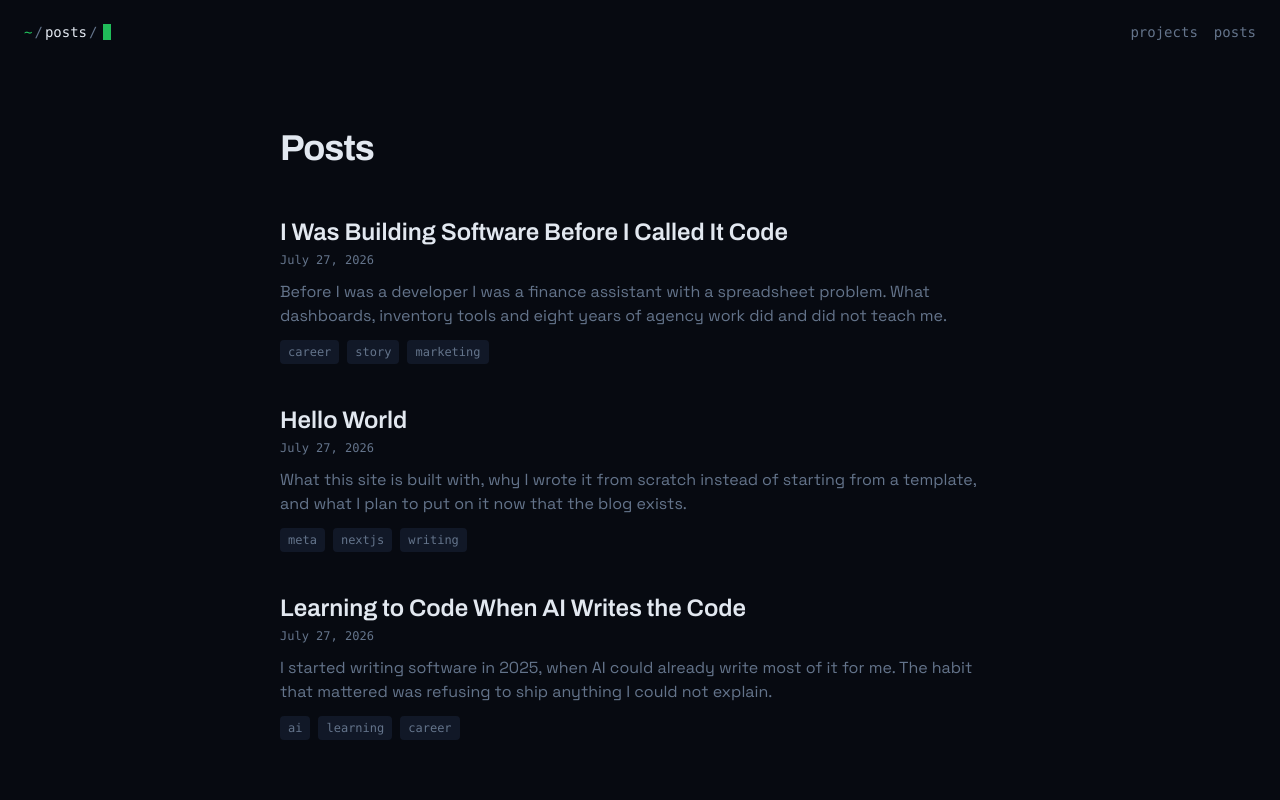
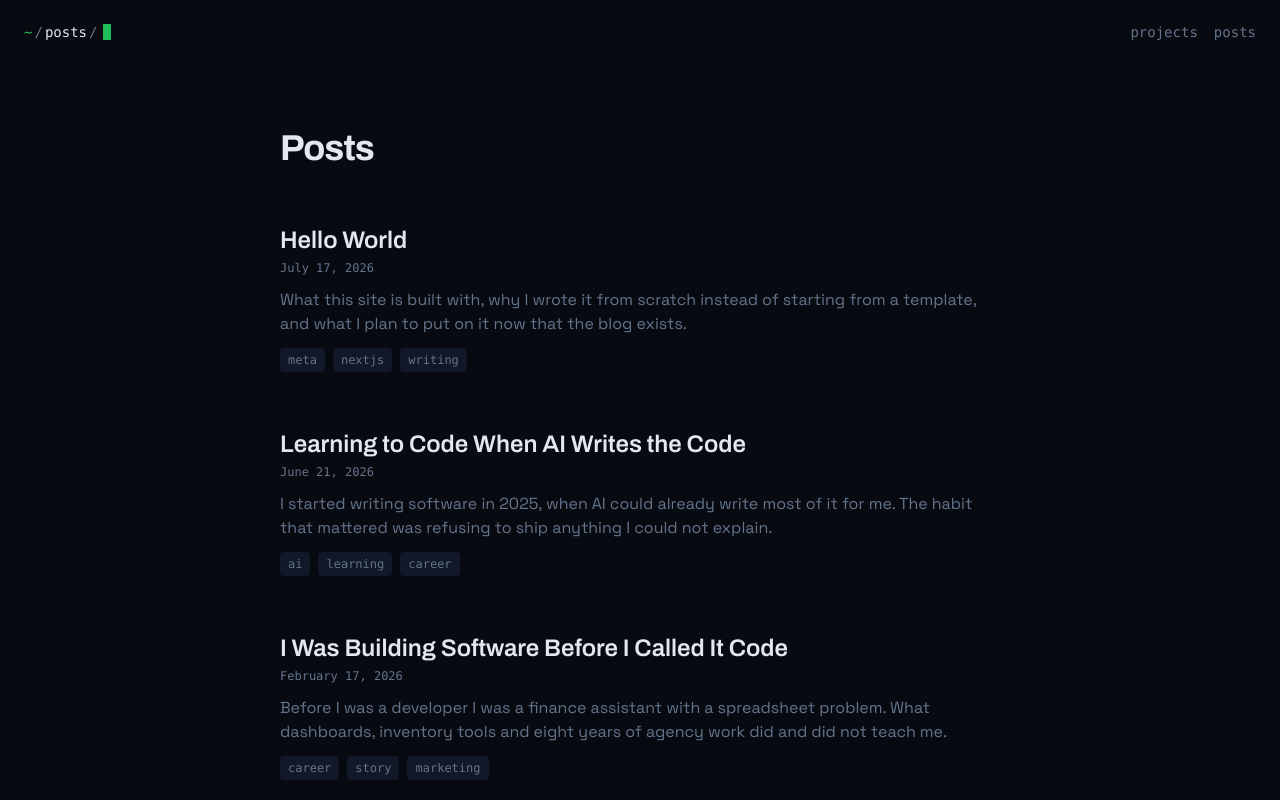
Before and after one commit to andre-lmarinho/andremarinho.me, a Next.js app: page /posts in a window 1280 px wide. Shown: the top 800 px of the page. Built offline with nearby package versions, Linux system fonts and the light colour scheme; no server answers.

Commit message:
chore: update projects and posts data

```diff
--- a/content/posts/before-i-called-it-code.md
+++ b/content/posts/before-i-called-it-code.md
@@ -1,7 +1,7 @@
 ---
 title: I Was Building Software Before I Called It Code
 description: Before I was a developer I was a finance assistant with a spreadsheet problem. What dashboards, inventory tools and eight years of agency work did and did not teach me.
-date: 2026-07-27
+date: 2026-02-17
 tags: career, story, marketing
 ---
 
--- a/content/posts/hello-world.md
+++ b/content/posts/hello-world.md
@@ -1,7 +1,7 @@
 ---
 title: Hello World
 description: What this site is built with, why I wrote it from scratch instead of starting from a template, and what I plan to put on it now that the blog exists.
-date: 2026-07-27
+date: 2026-07-17
 tags: meta, nextjs, writing
 ---
 
--- a/content/posts/learning-to-code-with-ai.md
+++ b/content/posts/learning-to-code-with-ai.md
@@ -1,7 +1,7 @@
 ---
 title: Learning to Code When AI Writes the Code
 description: I started writing software in 2025, when AI could already write most of it for me. The habit that mattered was refusing to ship anything I could not explain.
-date: 2026-07-27
+date: 2026-06-21
 tags: ai, learning, career
 ---
 
--- a/content/projects/anvil.md
+++ b/content/projects/anvil.md
@@ -1,7 +1,7 @@
 ---
 title: Anvil
 description: A browser IDE where an AI agent plans, writes and runs code in an isolated sandbox, with every step committed to Git so any change can be walked back.
-date: 2026-07-22
+date: 2026-05-22
 tags: React, TypeScript, Node, Firecracker, WebSockets, Git, PostgreSQL, Redis
 image: /images/projects/anvil.webp
 ---
--- a/content/projects/kestrel.md
+++ b/content/projects/kestrel.md
@@ -1,7 +1,7 @@
 ---
 title: Kestrel
 description: An AI agent for Outlook mail and calendar over MCP, where the user permissions every tool it can call and every action it takes lands in an audit trail.
-date: 2026-07-22
+date: 2026-01-22
 tags: Next.js, TypeScript, tRPC, MCP, Microsoft Graph, PostgreSQL, Redis, Drizzle
 image: /images/projects/kestrel.webp
 ---
--- a/content/projects/northstar.md
+++ b/content/projects/northstar.md
@@ -1,7 +1,7 @@
 ---
 title: Northstar
 description: Product telemetry that ties each behavior to a business outcome, measuring incremental lift against a holdout instead of reporting raw event counts.
-date: 2026-07-22
+date: 2026-04-12
 tags: TypeScript, ClickHouse, PostgreSQL, Kafka, Redis, dbt, Next.js, Analytics
 image: /images/projects/northstar.webp
 ---
--- a/src/app/posts/page.tsx
+++ b/src/app/posts/page.tsx
@@ -22,10 +22,13 @@ export default function PostsPage() {
       {posts.length === 0 ? (
         <p className="text-muted">No posts yet.</p>
       ) : (
-        <ul className="space-y-10">
+        <ul className="space-y-10 -mx-2">
           {posts.map((post) => (
             <li key={post.slug}>
-              <Link href={`/posts/${post.slug}`} className="group block">
+              <Link
+                href={`/posts/${post.slug}`}
+                className="group block hover:bg-surface rounded-lg p-2"
+              >
                 <h2 className="font-heading text-2xl font-semibold transition-colors group-hover:text-accent">
                   {post.title}
                 </h2>
```
